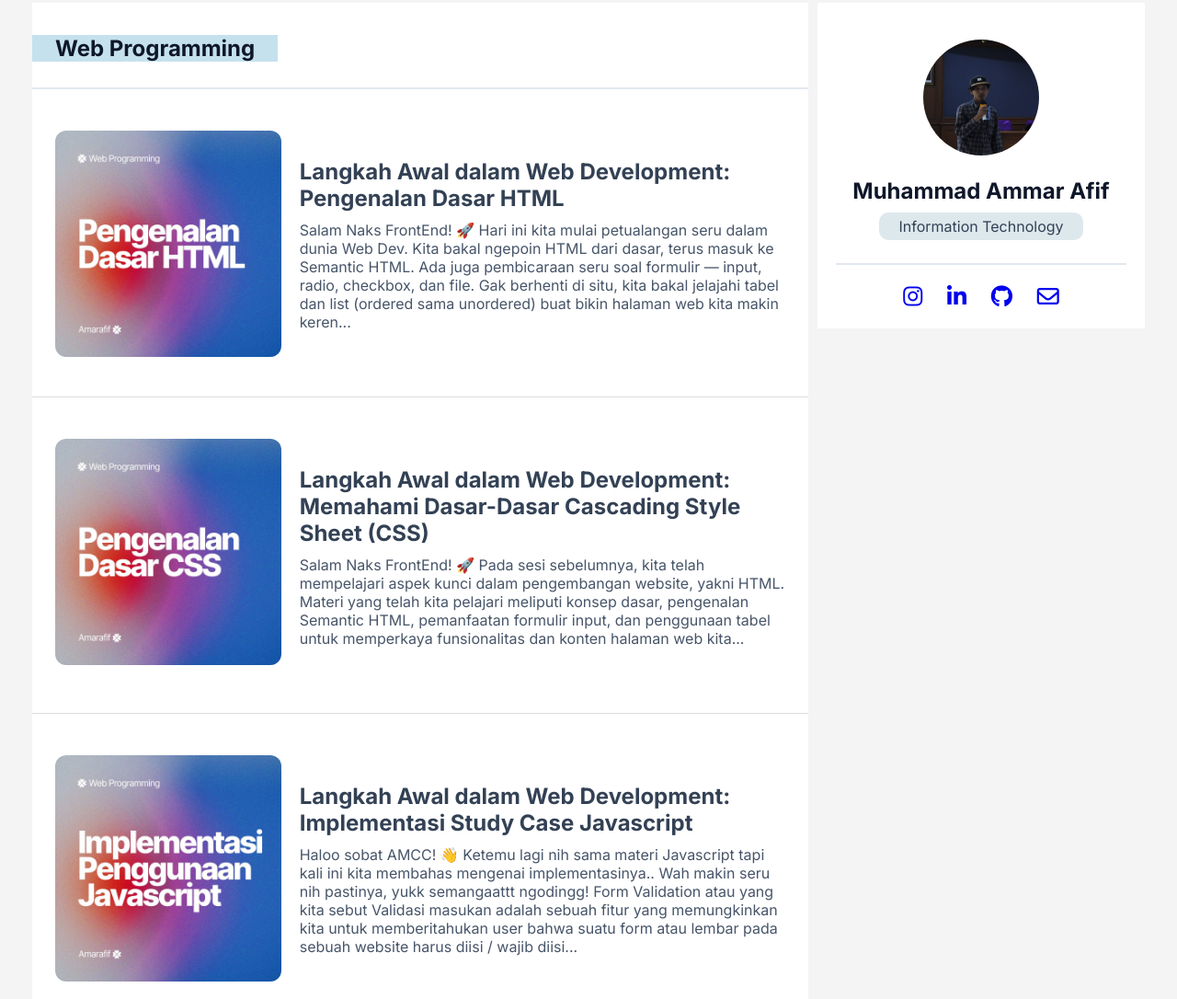
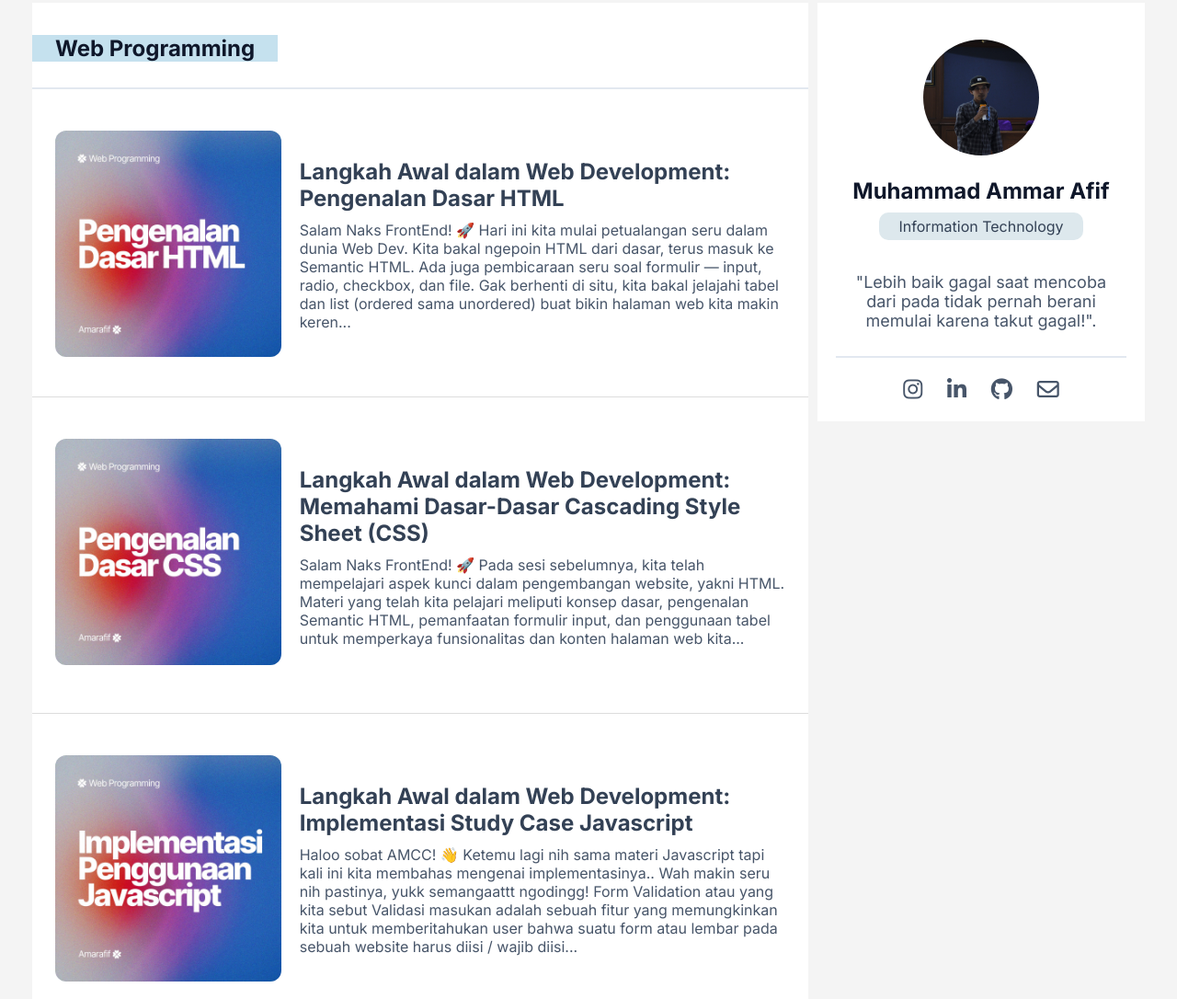
Before and after one commit to amarafiif/submission-dicoding-basic, a plain HTML site: page index.html in a window 1280 px wide. Shown: the part 852-1938 px from the top of the page at 92% size. Drawn offline with Linux system fonts and the light colour scheme.

Commit message:
add: quotes for profile-card

```diff
--- a/assets/app.css
+++ b/assets/app.css
@@ -247,8 +247,18 @@ aside {
 	font-size: 24px;
 }
 
-.social li:hover {
+.social a {
+	color: #475569;
+}
+
+.social a:hover {
 	color: #0ea5e9;
+}
+
+.quote {
+	color: #475569;
+	font-size: 18px;
+	padding: 10px 15px;
 }
 
 @media screen and (max-width: 600px) {
--- a/index.html
+++ b/index.html
@@ -230,6 +230,8 @@
                 <div class="identity">
                     <h3 class="name">Muhammad Ammar Afif</h3>
                     <p class="badge">Information Technology</p>
+                    <p class="quote">"Lebih baik gagal saat mencoba dari pada tidak pernah berani memulai karena takut
+                        gagal!".</p>
                 </div>
                 <hr class="title-divide">
                 <div class="social">
```
